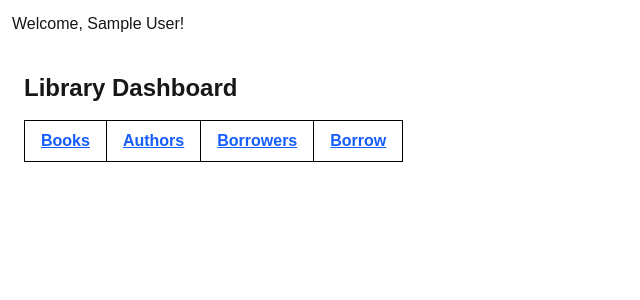
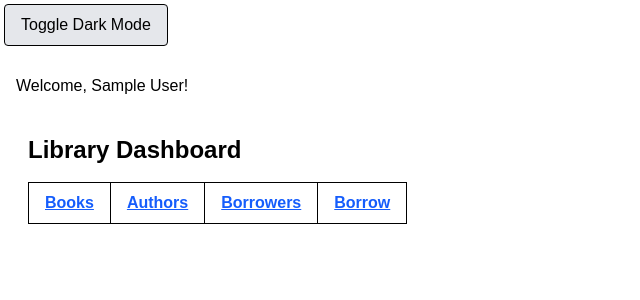
Before and after one commit to vinnar/library-app, a Next.js app: page / in a window 1280 px wide. Shown: the top 300 px of the page, without its empty margins (0-640 px from the left). Built offline with nearby package versions, Linux system fonts and the light colour scheme; no server answers; sample sign-in values are in the browser's storage.

Commit message:
add home page client side component

```diff
--- /dev/null
+++ b/src/app/components/HomeClient.tsx
@@ -0,0 +1,53 @@
+
+'use client';
+
+import Link from "next/link";
+import { useEffect, useState } from "react";
+
+export default function HomeClient({ user }: { user: { name?: string | null }} ) {
+
+    const [ darkMode, setDarkMode ] = useState(false);
+    useEffect(() => {
+        const root = document.documentElement;
+        if (darkMode) {
+            root.classList.add('dark');
+        }
+    }, [darkMode]);
+
+    return (
+        <div className="p-1 bg-white text-black dark:bg-gray-900 dark:text-white min-h-screen">
+            <button
+                onClick={() => setDarkMode(!darkMode)}
+                className="mb-4 px-4 py-2 border rounded bg-gray-200 dark:bg-gray-800 dark:text-white"
+            >
+                Toggle {darkMode? 'Light' : 'Dark'} Mode
+            </button>
+
+            <div className="p-3">
+                <h1>Welcome, {user?.name}!</h1>
+            </div>
+
+            <div className="p-6">
+                <h1 className="text-2xl font-bold mb-4">Library Dashboard</h1>
+                <table className="table-auto border border-black">
+                    <thead>
+                        <tr>
+                            <th className="border border-black px-4 py-2">
+                                <Link href="/books" className="text-blue-600 underline hover:text-blue-800"> Books </Link>
+                            </th>
+                            <th className="border border-black px-4 py-2">
+                                <Link href="/authors" className="text-blue-600 underline hover:text-blue-800"> Authors </Link>
+                            </th>
+                            <th className="border border-black px-4 py-2">
+                                <Link href="/borrowers" className="text-blue-600 underline hover:text-blue-800"> Borrowers </Link>
+                            </th>
+                            <th className="border border-black px-4 py-2">
+                                <Link href="/borrow" className="text-blue-600 underline hover:text-blue-800"> Borrow </Link>
+                            </th>
+                        </tr>
+                    </thead>
+                </table>
+            </div>
+        </div>
+    );
+}
--- a/src/app/page.tsx
+++ b/src/app/page.tsx
@@ -1,45 +1,15 @@
-'use client';
-
-//import Image from "next/image";
 
 import { getServerSession } from "next-auth";
 import { nextAuthOptions } from "./api/auth/[...nextauth]/route";
 import { redirect } from "next/navigation";
-import Link from "next/link";
+import HomeClient from "./components/HomeClient";
 
 export default async function Home() {
     const session = await getServerSession(nextAuthOptions);
 
     if (!session) {
-        // redirect('/login');
         redirect('/api/auth/signin');
     }
-    return (
-        <div>
-            <div className="p-3">
-                <h1> Welcome, {session.user?.name}! </h1>
-            </div>
-            <div className="p-6">
-                <h1 className="text-2xl font-bold mb-4">Library Dashboard</h1>
-                <table className="table-auto border border-black">
-                    <thead>
-                        <tr>
-                            <th className="border border-black px-4 py-2">
-                                <Link href="/books" className="text-blue-600 underline hover:text-blue-800"> Books </Link>
-                            </th>
-                            <th className="border border-black px-4 py-2">
-                                <Link href="/authors" className="text-blue-600 underline hover:text-blue-800"> Authors </Link>
-                            </th>
-                            <th className="border border-black px-4 py-2">
-                                <Link href="/borrowers" className="text-blue-600 underline hover:text-blue-800"> Borrowers </Link>
-                            </th>
-                            <th className="border border-black px-4 py-2">
-                                <Link href="/borrow" className="text-blue-600 underline hover:text-blue-800"> Borrow </Link>
-                            </th>
-                        </tr>
-                    </thead>
-                </table>
-            </div>
-        </div>
-    );
+
+    return <HomeClient user={session.user} />;
 }
```
